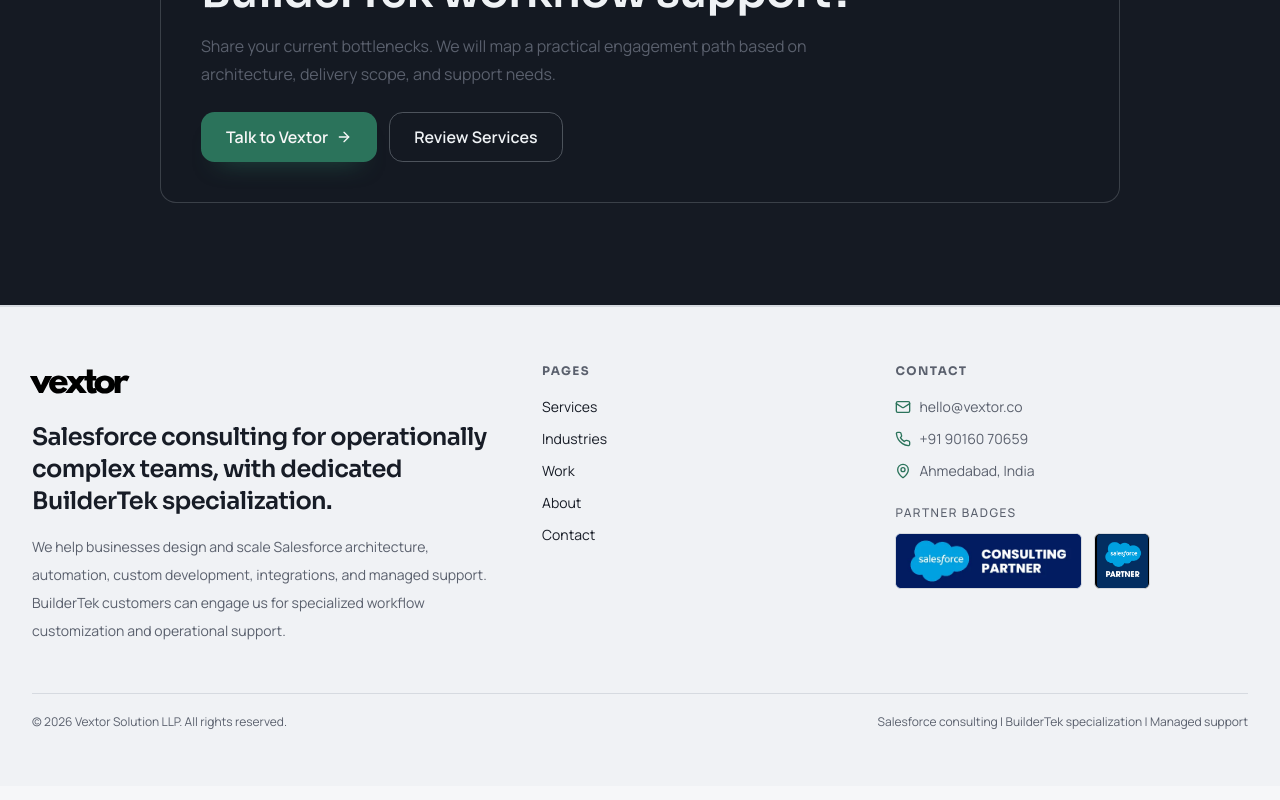
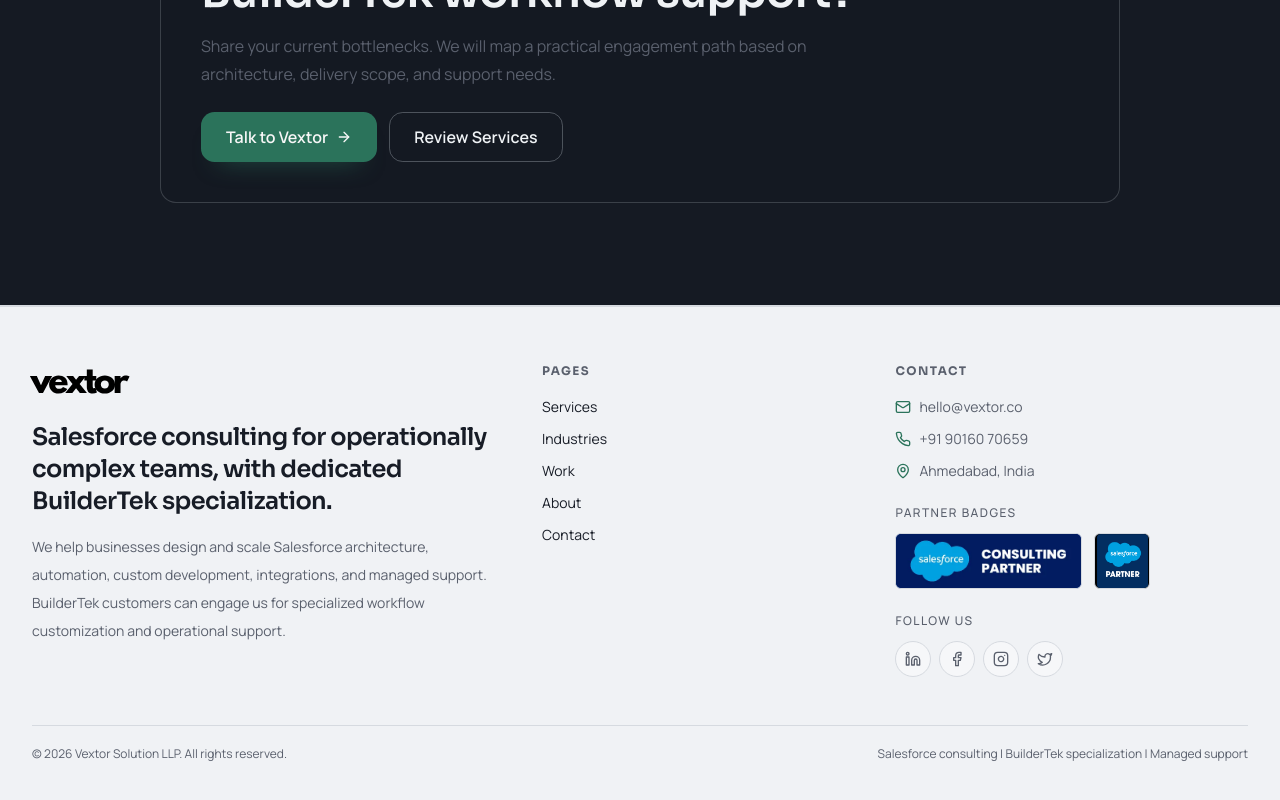
Before and after one commit to jayyymin18/vextor-site, a React (Vite) app: page / in a window 1280 px wide. Shown: the part 4274-5074 px from the top of the page. Built offline with nearby package versions, Linux system fonts and the light colour scheme.

Commit message:
Add footer social media icon links

```diff
--- a/src/App.tsx
+++ b/src/App.tsx
@@ -11,15 +11,19 @@
   Compass,
   Database,
   HardHat,
+  Instagram,
   LandPlot,
   Layers3,
+  Linkedin,
   Mail,
   MapPin,
   Menu,
   Phone,
+  Facebook,
   Route as RouteIcon,
   Settings2,
   ShieldCheck,
+  Twitter,
   Users,
   Wrench,
   X,
@@ -384,6 +388,13 @@
 }
 
 function Footer() {
+  const socialLinks = [
+    { label: 'LinkedIn', href: 'https://www.linkedin.com/company/vextor', icon: Linkedin },
+    { label: 'Facebook', href: 'https://www.facebook.com/vextor', icon: Facebook },
+    { label: 'Instagram', href: 'https://www.instagram.com/vextor', icon: Instagram },
+    { label: 'Twitter', href: 'https://x.com/vextor', icon: Twitter },
+  ]
+
   return (
     <footer className="border-t border-border bg-footer">
       <div className="mx-auto max-w-7xl px-4 py-14 sm:px-6 lg:px-8">
@@ -465,6 +476,23 @@
                   className="h-14 w-14 rounded-md border border-border/70 bg-black object-contain"
                   loading="lazy"
                 />
+              </div>
+            </div>
+            <div className="mt-6">
+              <p className="text-xs font-medium uppercase tracking-[0.12em] text-muted-foreground">Follow Us</p>
+              <div className="mt-3 flex items-center gap-2">
+                {socialLinks.map(({ label, href, icon: Icon }) => (
+                  <a
+                    key={label}
+                    href={href}
+                    target="_blank"
+                    rel="noopener noreferrer"
+                    aria-label={label}
+                    className="inline-flex size-9 items-center justify-center rounded-full border border-border bg-background text-muted-foreground transition hover:border-accent/40 hover:text-accent"
+                  >
+                    <Icon className="size-4" />
+                  </a>
+                ))}
               </div>
             </div>
           </div>
```
